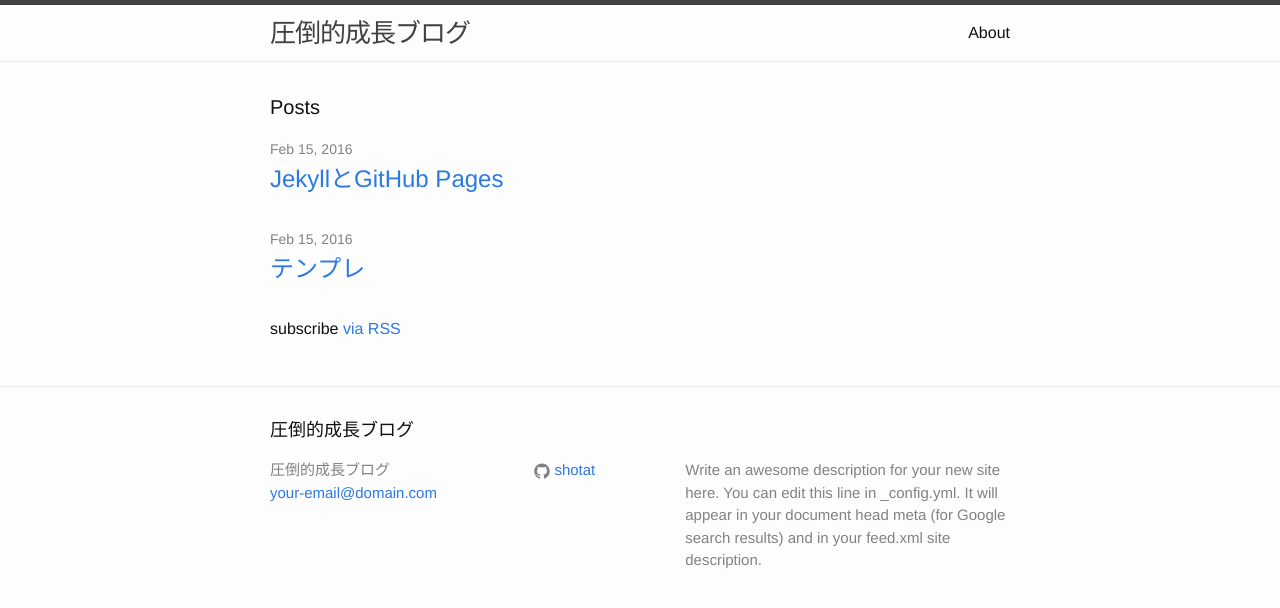
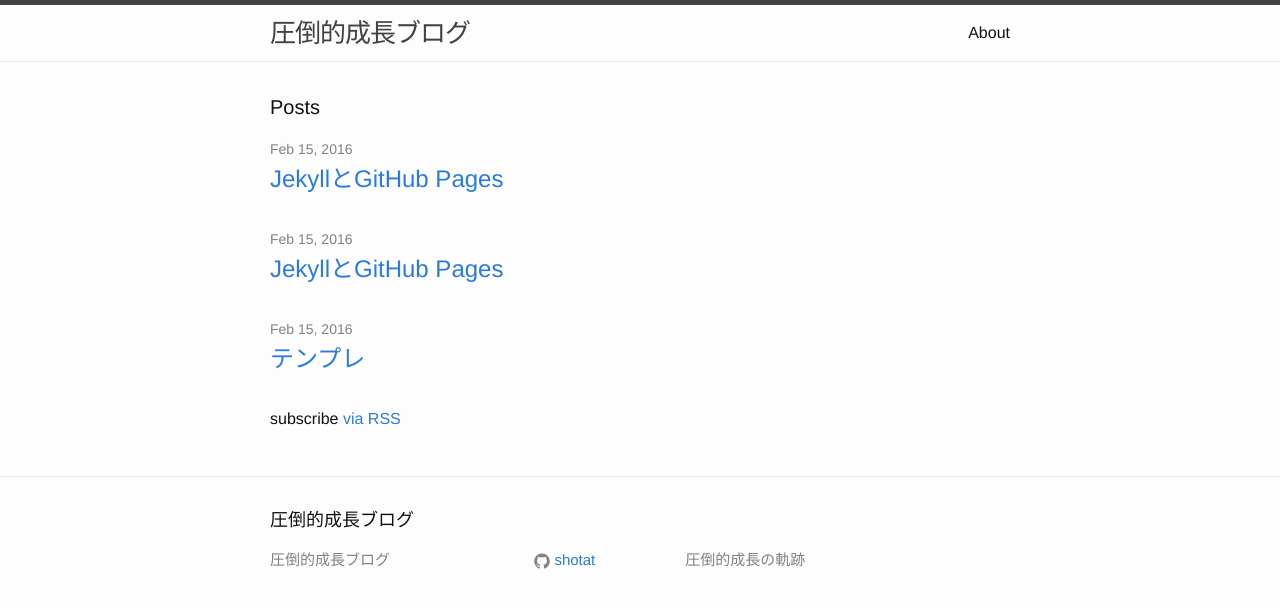
Before and after one commit to shotat/shotat.github.io, a Jekyll site: the page built from index.html, in a window 1280 px wide. Shown: the top 608 px of the page. Built offline with Jekyll 4.4.1, drawn with Linux system fonts in a browser that asks for light colours.

Commit message:
add test

```diff
--- a/_config.yml
+++ b/_config.yml
@@ -7,11 +7,9 @@
 
 # Site settings
 title: 圧倒的成長ブログ
-email: your-email@domain.com
+email:
 description: > # this means to ignore newlines until "baseurl:"
-  Write an awesome description for your new site here. You can edit this
-  line in _config.yml. It will appear in your document head meta (for
-  Google search results) and in your feed.xml site description.
+  圧倒的成長の軌跡
 baseurl: "" # the subpath of your site, e.g. /blog
 url: "http://shotat.github.io" # the base hostname & protocol for your site
 twitter_username:
--- /dev/null
+++ b/_posts/2016-02-15-test.markdown
@@ -0,0 +1,12 @@
+---
+layout: post
+title:  "JekyllとGitHub Pages"
+date:   2016-02-15 23:40:02 +0900
+categories: jekyll update
+---
+
+
+# test
+## test
+### test
+#### test
```
